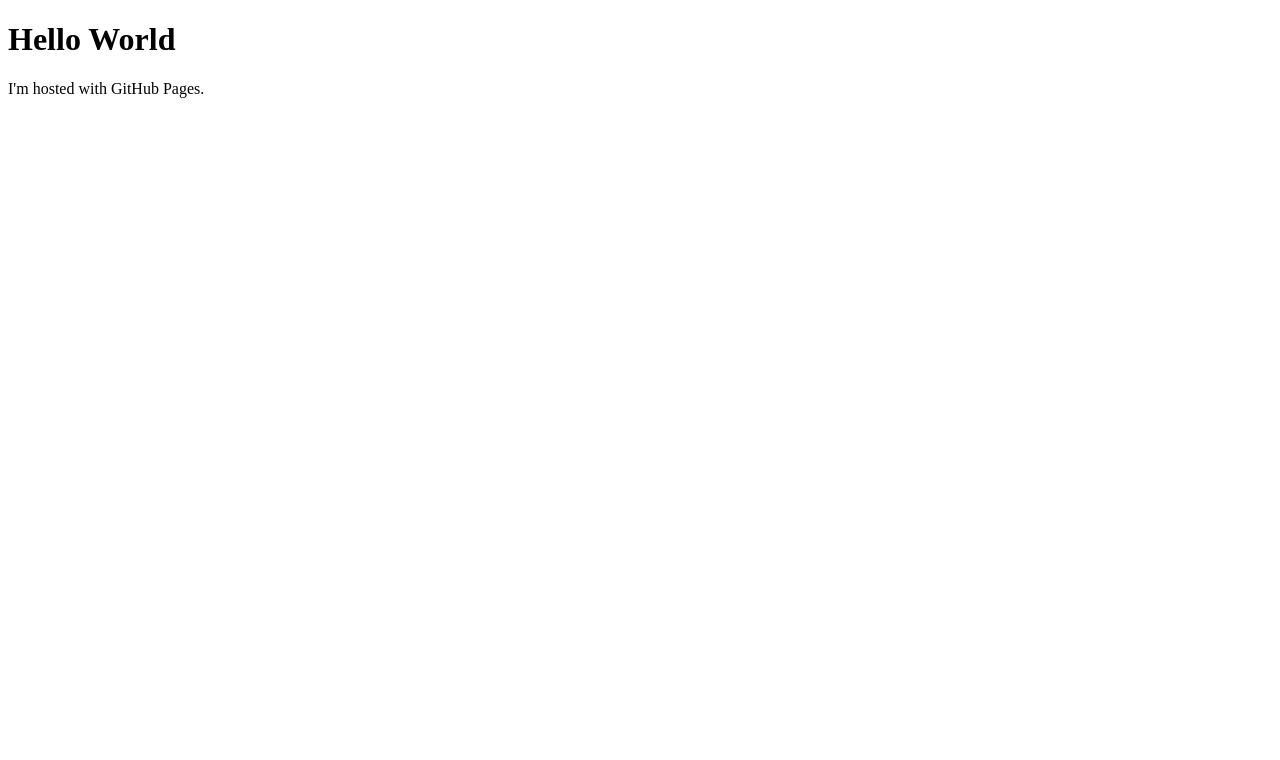
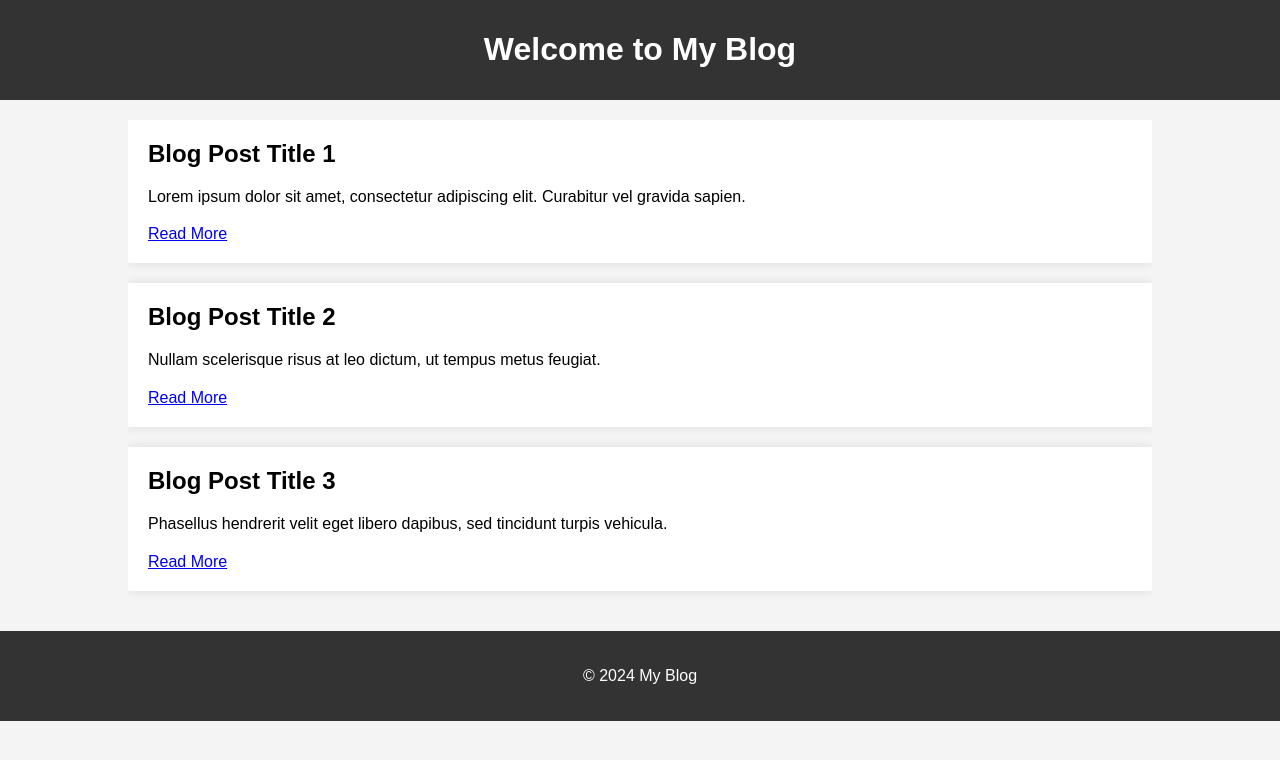
Before and after one commit to r-jantz/r-jantz.github.io, a plain HTML site: page index.html in a window 1280 px wide. Drawn offline with Linux system fonts and the light colour scheme.

Commit message:
Update index.html

```diff
--- a/index.html
+++ b/index.html
@@ -1,7 +1,77 @@
 <!DOCTYPE html>
-<html>
+<html lang="en">
+<head>
+    <meta charset="UTF-8">
+    <meta name="viewport" content="width=device-width, initial-scale=1.0">
+    <title>My Blog</title>
+    <style>
+        body {
+            font-family: Arial, sans-serif;
+            margin: 0;
+            padding: 0;
+            background-color: #f4f4f4;
+        }
+        header {
+            background-color: #333;
+            color: #fff;
+            padding: 10px 0;
+            text-align: center;
+        }
+        .container {
+            width: 80%;
+            margin: 20px auto;
+            overflow: hidden;
+        }
+        .post {
+            background: #fff;
+            margin-bottom: 20px;
+            padding: 20px;
+            box-shadow: 0 0 10px rgba(0,0,0,0.1);
+        }
+        .post h2 {
+            margin: 0 0 10px;
+        }
+        .post p {
+            line-height: 1.6;
+        }
+        footer {
+            text-align: center;
+            padding: 20px 0;
+            background: #333;
+            color: #fff;
+            position: relative;
+            bottom: 0;
+            width: 100%;
+        }
+    </style>
+</head>
 <body>
-<h1>Hello World</h1>
-<p>I'm hosted with GitHub Pages.</p>
+    <header>
+        <h1>Welcome to My Blog</h1>
+    </header>
+
+    <div class="container">
+        <div class="post">
+            <h2>Blog Post Title 1</h2>
+            <p>Lorem ipsum dolor sit amet, consectetur adipiscing elit. Curabitur vel gravida sapien.</p>
+            <a href="#">Read More</a>
+        </div>
+
+        <div class="post">
+            <h2>Blog Post Title 2</h2>
+            <p>Nullam scelerisque risus at leo dictum, ut tempus metus feugiat.</p>
+            <a href="#">Read More</a>
+        </div>
+
+        <div class="post">
+            <h2>Blog Post Title 3</h2>
+            <p>Phasellus hendrerit velit eget libero dapibus, sed tincidunt turpis vehicula.</p>
+            <a href="#">Read More</a>
+        </div>
+    </div>
+
+    <footer>
+        <p>&copy; 2024 My Blog</p>
+    </footer>
 </body>
 </html>
```
